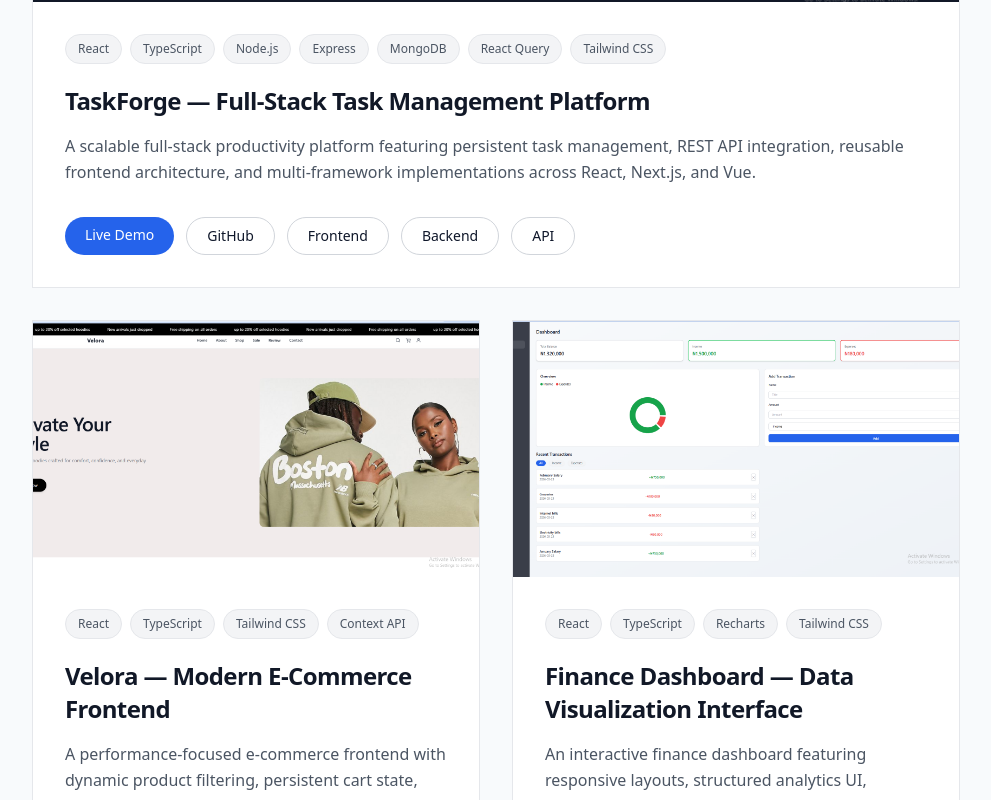
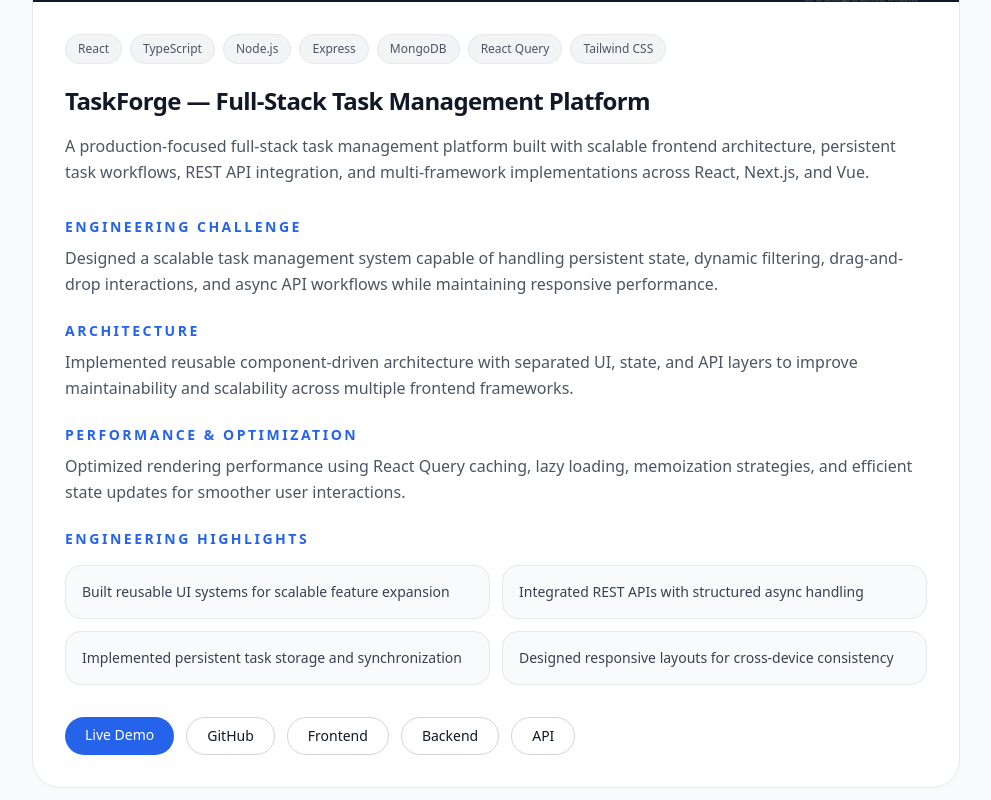
Before and after one commit to ibeO-GH/ibe-portfolio, a React (Vite) app: page / in a window 1280 px wide. Shown: the part 3880-4680 px from the top of the page, without its empty margins (144-1135 px from the left). Built offline with nearby package versions, Linux system fonts and the light colour scheme.

Commit message:
taskforge project update

```diff
--- a/src/components/ProjectCard.tsx
+++ b/src/components/ProjectCard.tsx
@@ -1,6 +1,10 @@
 type ProjectProps = {
   title: string;
   description: string;
+  challenge?: string;
+  architecture?: string;
+  performance?: string;
+  engineering?: string[];
   image: string;
   demo: string;
   github?: string;
@@ -14,6 +18,10 @@ type ProjectProps = {
 const ProjectCard = ({
   title,
   description,
+  challenge,
+  architecture,
+  performance,
+  engineering,
   image,
   demo,
   github,
@@ -25,7 +33,7 @@ const ProjectCard = ({
 }: ProjectProps) => {
   return (
     <div
-      className={`group bg-white dark:bg-[#0f172a] border border-gray-200 dark:border-white/10 rounded-[28px overflow-hidden transition-all duration-500 hover:-translate-y-2 hover:border-blue-500/30 hover:shadow-2xl ${
+      className={`group bg-white dark:bg-[#0f172a] border border-gray-200 dark:border-white/10 rounded-[28px] overflow-hidden transition-all duration-500 hover:-translate-y-2 hover:border-blue-500/30 hover:shadow-2xl ${
         featured ? "lg:col-span-2" : ""
       }`}
     >
@@ -69,6 +77,64 @@ const ProjectCard = ({
         <p className="text-gray-600 dark:text-gray-300 mt-4 leading-relaxed">
           {description}
         </p>
+        {featured && (
+          <div className="mt-8 space-y-6">
+            {challenge && (
+              <div>
+                <h4 className="text-sm font-semibold uppercase tracking-[0.18em] text-blue-600 mb-2">
+                  Engineering Challenge
+                </h4>
+
+                <p className="text-gray-600 dark:text-gray-300 leading-relaxed">
+                  {challenge}
+                </p>
+              </div>
+            )}
+
+            {architecture && (
+              <div>
+                <h4 className="text-sm font-semibold uppercase tracking-[0.18em] text-blue-600 mb-2">
+                  Architecture
+                </h4>
+
+                <p className="text-gray-600 dark:text-gray-300 leading-relaxed">
+                  {architecture}
+                </p>
+              </div>
+            )}
+
+            {performance && (
+              <div>
+                <h4 className="text-sm font-semibold uppercase tracking-[0.18em] text-blue-600 mb-2">
+                  Performance & Optimization
+                </h4>
+
+                <p className="text-gray-600 dark:text-gray-300 leading-relaxed">
+                  {performance}
+                </p>
+              </div>
+            )}
+
+            {engineering && (
+              <div>
+                <h4 className="text-sm font-semibold uppercase tracking-[0.18em] text-blue-600 mb-4">
+                  Engineering Highlights
+                </h4>
+
+                <div className="grid md:grid-cols-2 gap-3">
+                  {engineering.map((item, index) => (
+                    <div
+                      key={index}
+                      className="bg-gray-50 dark:bg-white/5 border border-gray-200 dark:border-white/10 rounded-2xl px-4 py-4 text-sm text-gray-700 dark:text-gray-300"
+                    >
+                      {item}
+                    </div>
+                  ))}
+                </div>
+              </div>
+            )}
+          </div>
+        )}
 
         <div className="flex flex-wrap gap-3 mt-8">
           <a
--- a/src/components/Projects.tsx
+++ b/src/components/Projects.tsx
@@ -9,7 +9,19 @@ const projects = [
   {
     title: "TaskForge — Full-Stack Task Management Platform",
     description:
-      "A scalable full-stack productivity platform featuring persistent task management, REST API integration, reusable frontend architecture, and multi-framework implementations across React, Next.js, and Vue.",
+      "A production-focused full-stack task management platform built with scalable frontend architecture, persistent task workflows, REST API integration, and multi-framework implementations across React, Next.js, and Vue.",
+    challenge:
+      "Designed a scalable task management system capable of handling persistent state, dynamic filtering, drag-and-drop interactions, and async API workflows while maintaining responsive performance.",
+    architecture:
+      "Implemented reusable component-driven architecture with separated UI, state, and API layers to improve maintainability and scalability across multiple frontend frameworks.",
+    performance:
+      "Optimized rendering performance using React Query caching, lazy loading, memoization strategies, and efficient state updates for smoother user interactions.",
+    engineering: [
+      "Built reusable UI systems for scalable feature expansion",
+      "Integrated REST APIs with structured async handling",
+      "Implemented persistent task storage and synchronization",
+      "Designed responsive layouts for cross-device consistency",
+    ],
     image: project1,
     demo: "https://taskforge-eta.vercel.app/",
     github: "https://github.com/ibeO-GH/taskforge",
```
